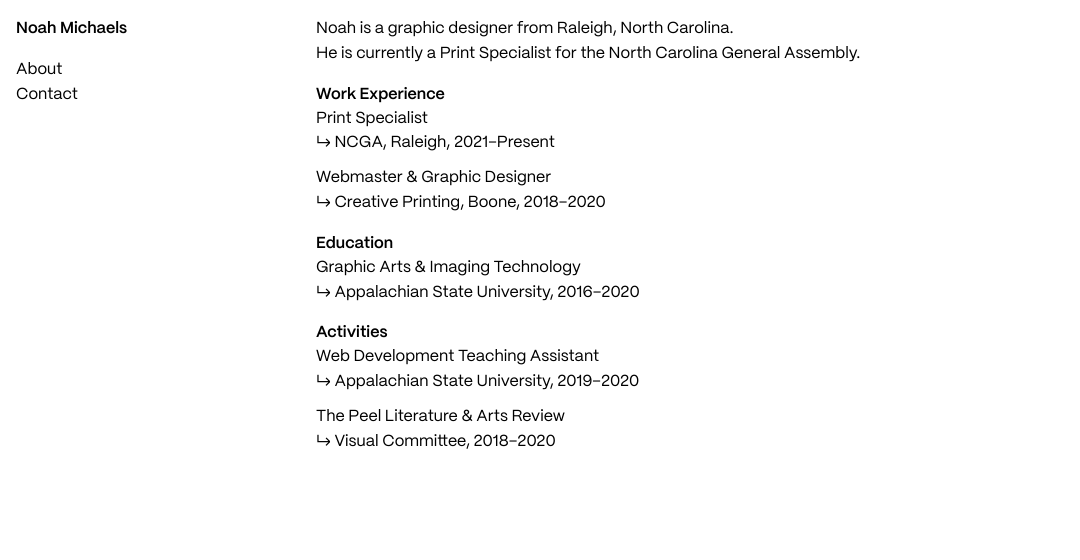
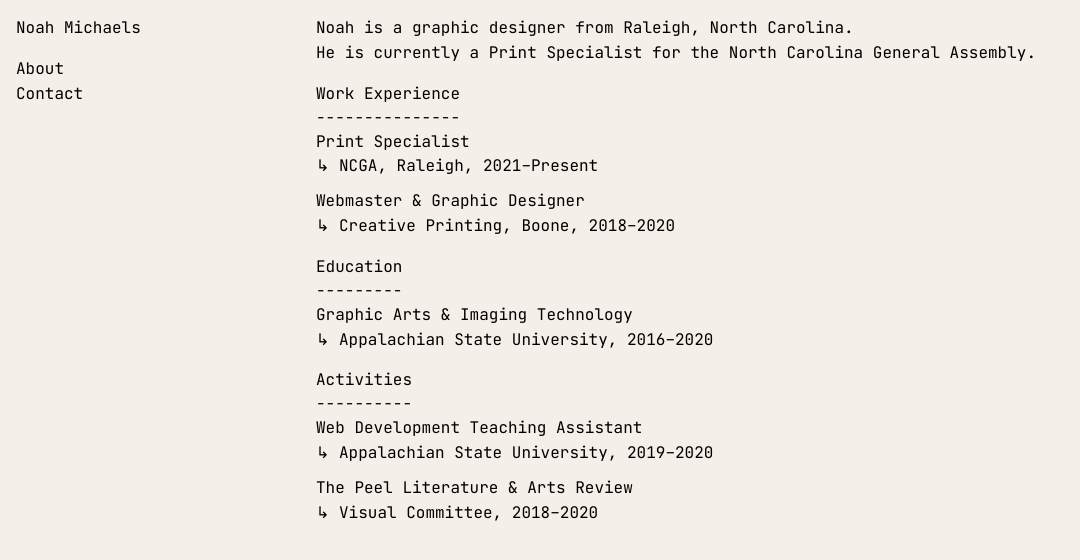
Before and after one commit to noahzm/portfolio-site, a Gatsby site: page /about in a window 1280 px wide. Shown: the whole page, without its empty margins (0-1080 px from the left). Built offline with nearby package versions, Linux system fonts and the light colour scheme; Gatsby itself is replaced by a stand-in of ours.

Commit message:
Update theme and remove NCGA stickers

```diff
--- a/src/components/layout.js
+++ b/src/components/layout.js
@@ -19,13 +19,13 @@ export default function Layout({ children }) {
         <Burger opened={opened} onClick={toggle} hiddenFrom="sm" size="sm" />
       </Affix>
       <AppShell.Navbar p="md">
-        <Anchor fw="500" component={Link} to="/">
+        <Anchor component={Link} to="/">
           Noah Michaels
         </Anchor>
         <Anchor component={Link} to="/about" pt="md">
           About
         </Anchor>
-        <Anchor href="mailto:hi@noahmichaels.xyz">Contact</Anchor>
+        <Anchor href="mailto:me@noahmichaels.xyz">Contact</Anchor>
       </AppShell.Navbar>
       <AppShell.Main>{children}</AppShell.Main>
     </AppShell>
--- a/src/pages/about.js
+++ b/src/pages/about.js
@@ -12,6 +12,8 @@ const AboutPage = () => {
       </Text>
       <Title order={2} pt="md" size="h5">
         Work Experience
+        <br />
+        ---------------
       </Title>
       <Text>
         Print Specialist
@@ -25,14 +27,18 @@ const AboutPage = () => {
       </Text>
       <Title order={2} pt="md" size="h5">
         Education
+        <br />
+        ---------
       </Title>
       <Text>
         Graphic Arts & Imaging Technology
         <br />
         &#8627; Appalachian State University, 2016&ndash;2020
       </Text>
-      <Title order={2} fw={500} pt="md" size="h5">
+      <Title order={2} pt="md" size="h5">
         Activities
+        <br />
+        ----------
       </Title>
       <Text>
         Web Development Teaching Assistant
--- a/src/styles/global.css
+++ b/src/styles/global.css
@@ -1,10 +1,5 @@
-@font-face {
-  font-family: "PP Mori";
-  src: url(/fonts/PPMori-Regular.woff2) format("woff2");
+@import url("https://fonts.googleapis.com/css2?family=JetBrains+Mono:ital,wght@0,100..800;1,100..800&display=swap");
+
+:root[data-mantine-color-scheme="light"] {
+  --mantine-color-body: #f4efe8 !important;
 }
-
-@font-face {
-  font-family: "PP Mori";
-  src: url(/fonts/PPMori-SemiBold.woff2) format("woff2");
-  font-weight: 500;
-}
--- a/src/theme.ts
+++ b/src/theme.ts
@@ -1,10 +1,9 @@
 import { AppShell, createTheme } from "@mantine/core";
 
 export const theme = createTheme({
-  fontFamily: "PP Mori",
-  headings: {
-    fontWeight: "500",
-  },
+  fontFamily: "JetBrains Mono",
+  headings: { fontWeight: "normal" },
+
   components: {
     AppShell: AppShell.extend({
       defaultProps: {
```
Also changed, not shown: package.json (+6 -6 lines), src/pages/index.js (+0 -7 lines), 1 other file.
